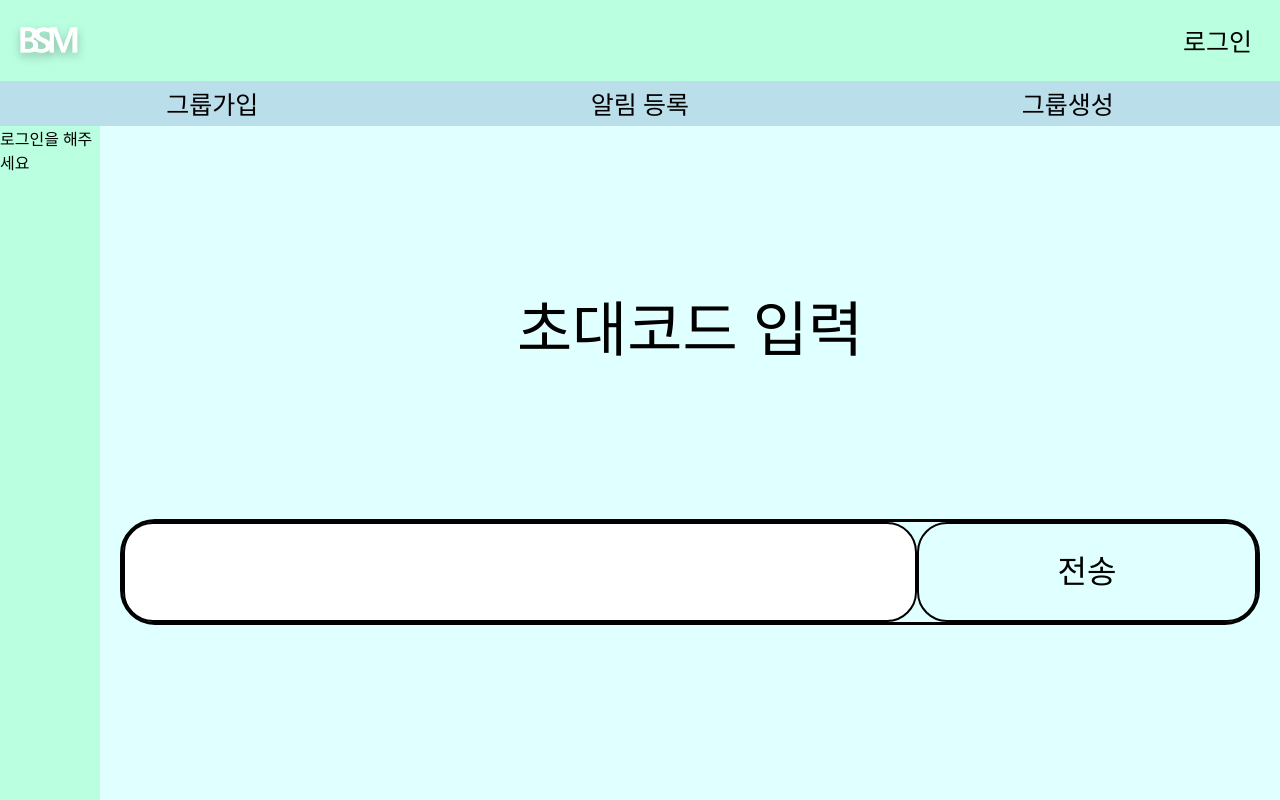
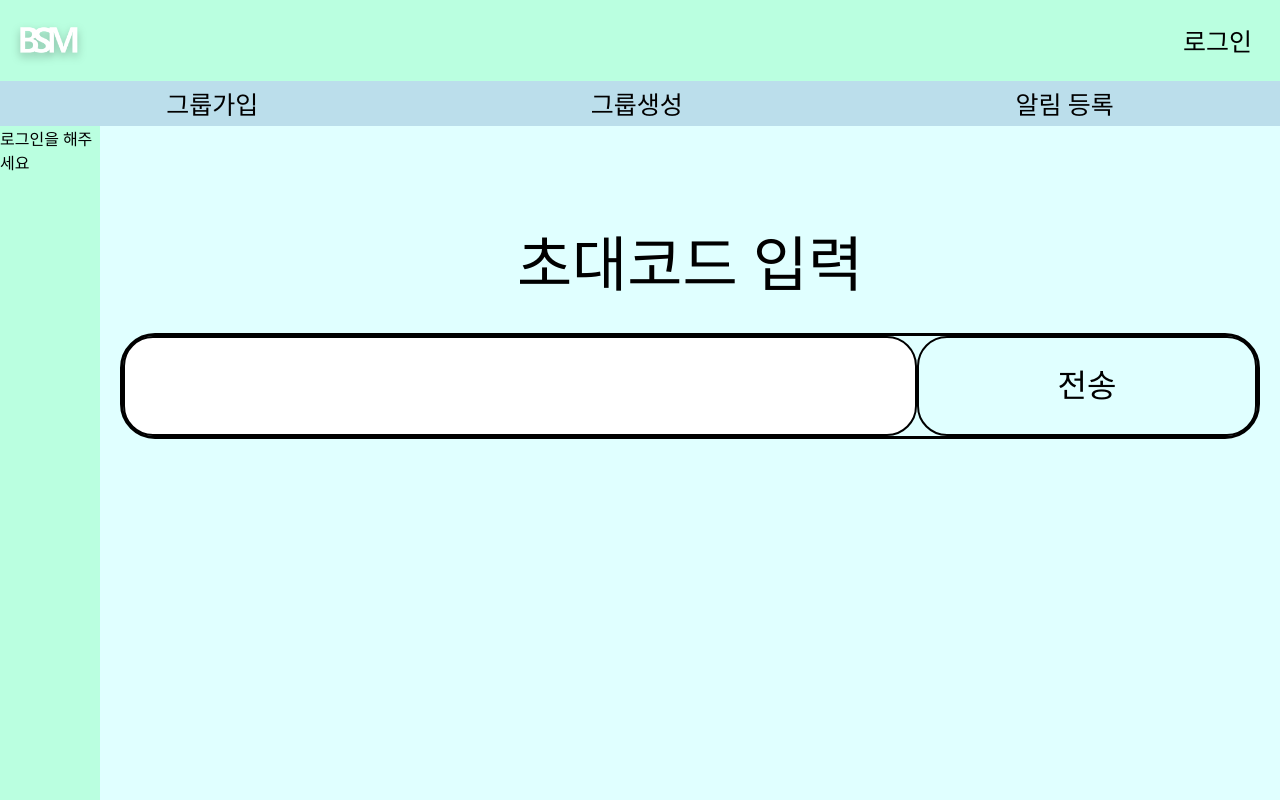
Before and after one commit to BSM-Speaker/BSM-Speaker-Frontend, a React (Create React App) app: page /InviteCode in a window 1280 px wide. Built offline with nearby package versions, Linux system fonts and the light colour scheme.

Commit message:
fix:style

```diff
--- a/src/component/Nav.js
+++ b/src/component/Nav.js
@@ -46,10 +46,10 @@ function Nav() {
           <StyledLink to="/InviteCode">그룹가입</StyledLink>
         </StyledLi>
         <StyledLi>
-          <StyledSpan onClick={subscribe}>알림 등록</StyledSpan>
+          <StyledLink to="/MakeGroup">그룹생성</StyledLink>
         </StyledLi>
         <StyledLi>
-          <StyledLink to="/MakeGroup">그룹생성</StyledLink>
+          <StyledSpan onClick={subscribe}>알림 등록</StyledSpan>
         </StyledLi>
       </StyledUl>
     </StyledNav>
--- a/src/pages/InviteCode.js
+++ b/src/pages/InviteCode.js
@@ -7,7 +7,7 @@ const Contain = styled.div`
   flex-direction: column;
   align-items: center;
   padding: 90px 0px;
-  justify-content: space-around;
+  gap: 10px;
   width: calc(100% - 100px);
   height: 100%;
   font-size: 2rem;
--- a/src/state.js
+++ b/src/state.js
@@ -1,20 +1,15 @@
 import {
-    RecoilRoot,
-    atom,
-    selector,
-    userRecoilState,
-    useRecoilValue,
-
-} from "recoil"
+  RecoilRoot,
+  atom,
+  selector,
+  userRecoilState,
+  useRecoilValue,
+} from "recoil";
 export const loginState = atom({
-    key: 'login',
-    default: JSON.parse(localStorage.getItem('user'))
-})
+  key: "login",
+  default: JSON.parse(localStorage.getItem("user")),
+});
 export const mgState = atom({
-    key: 'mg',
-    default: true
-})
-export const postModal = atom({
-    key: 'postModal',
-    default: false
-})
+  key: "mg",
+  default: true,
+});
```
